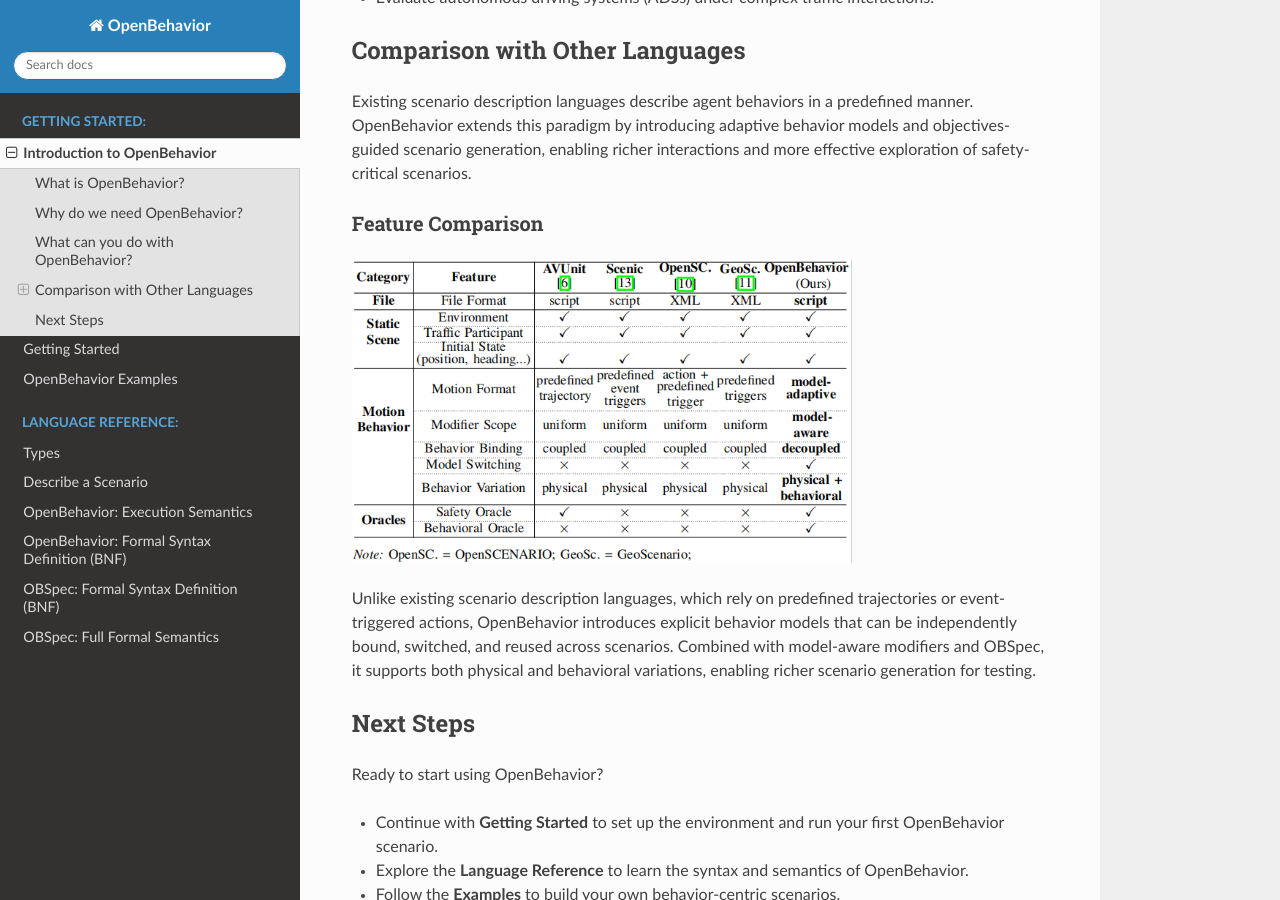
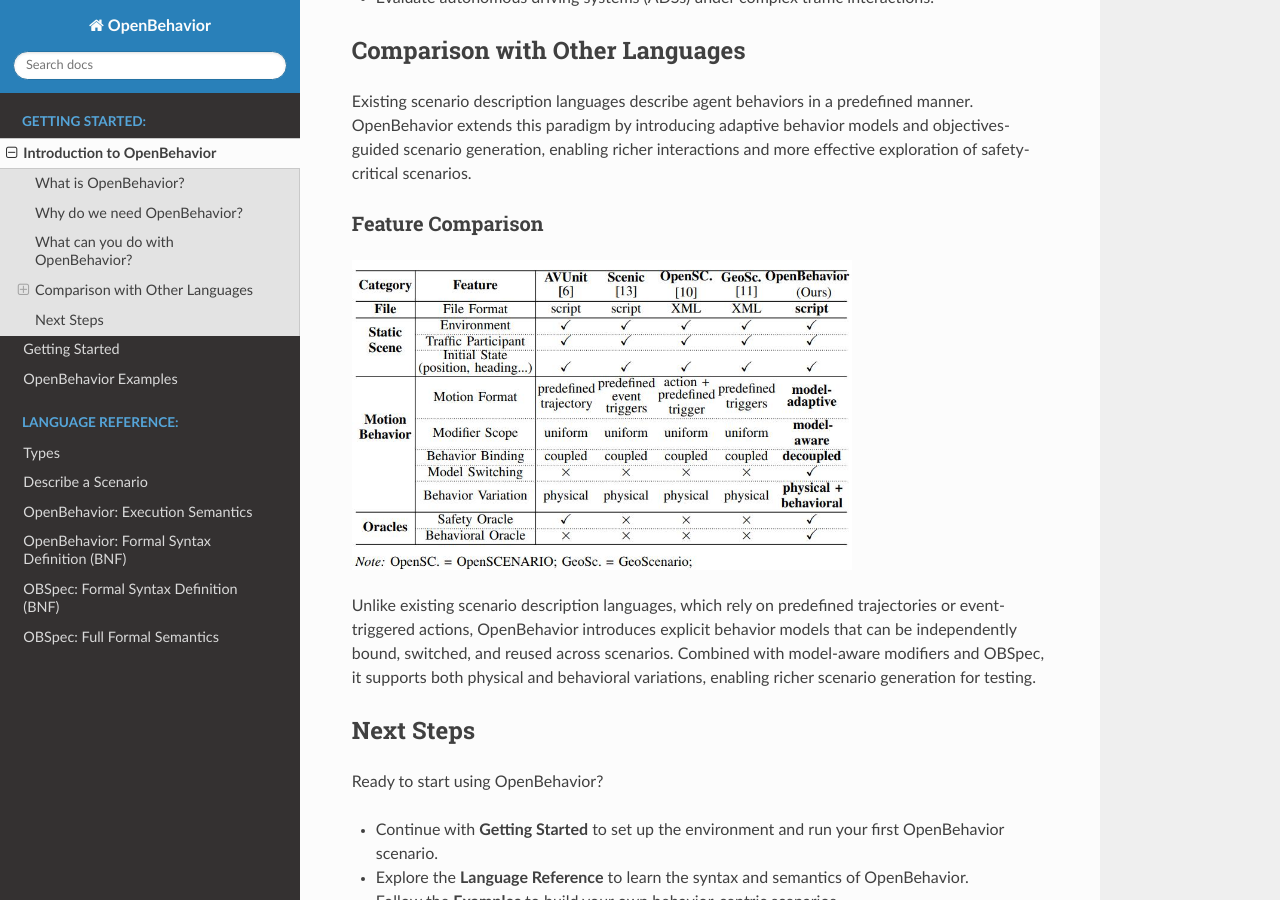
Before and after one commit to Sunshinesheep/OpenBehavior-doc, a Sphinx documentation site: the page built from docs/source/Introduction_to_OpenBehavior.md, in a window 1280 px wide and 900 px high, scrolled down 870 px. Built offline with Sphinx 7.4.7 and the Read the Docs theme 3.1.0, drawn with Linux system fonts in a browser that asks for light colours.

Commit message:
Update Introduction_to_OpenBehavior.md

````diff
--- a/docs/source/Introduction_to_OpenBehavior.md
+++ b/docs/source/Introduction_to_OpenBehavior.md
@@ -26,7 +26,7 @@
 
 ### Feature Comparison
 
-```{image} images/compare.png
+```{image} images/compare.jpg
 :width: 500px
 :alt: Comparison Table
 ```
````
